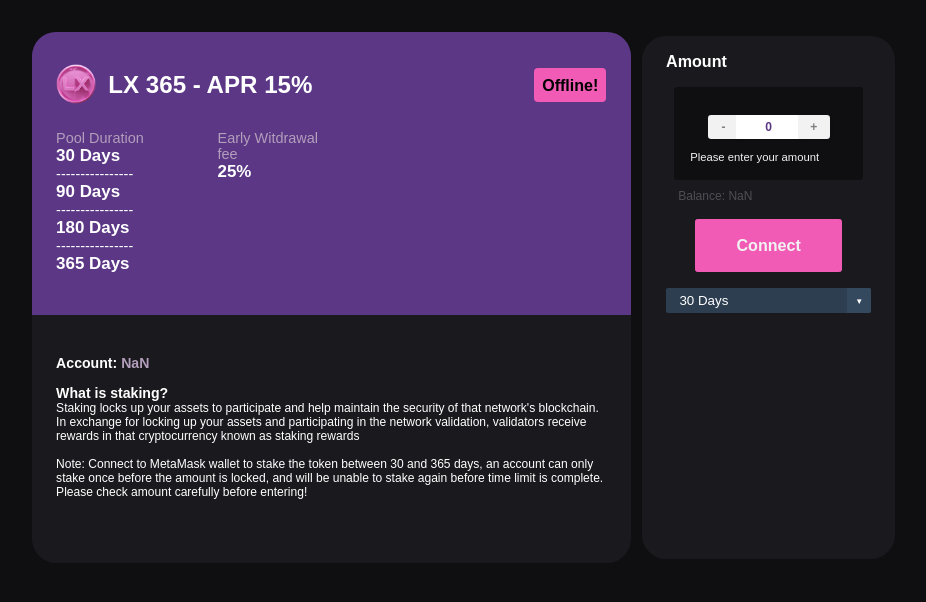
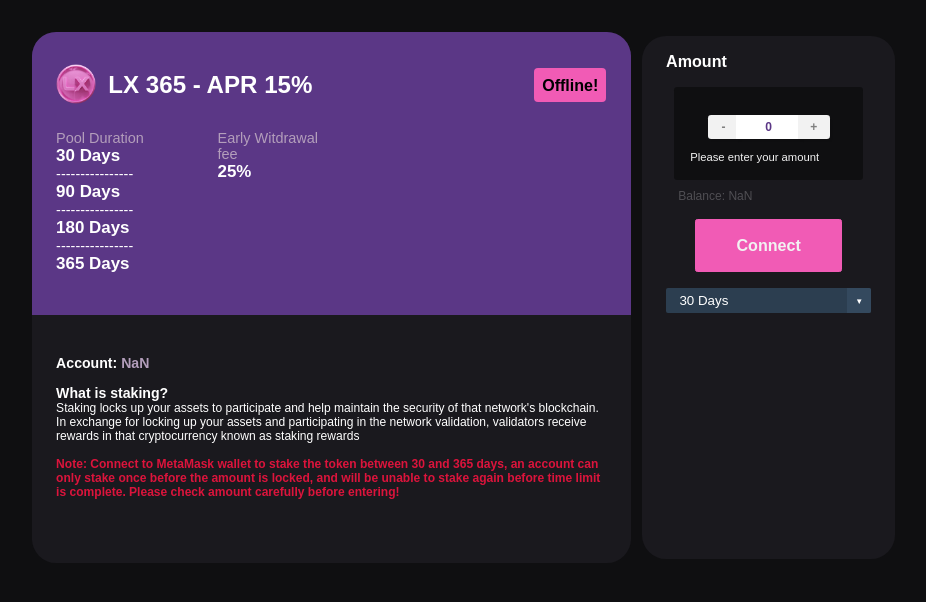
Before and after one commit to mfahadiqbalofcl/LX-DApp, a website with bundled scripts: page index.html in a window 1280 px wide. Shown: the whole page, without its empty margins (176-1102 px from the left). Built offline with nearby package versions, Linux system fonts and the light colour scheme; files whose address does not match are found by name.

Commit message:
Update style.css

```diff
--- a/assets/css/style.css
+++ b/assets/css/style.css
@@ -240,6 +240,11 @@
 
 span.light-font-color-2 {
     color: #4f4e53;
+}
+
+.main-note{
+    color: crimson;
+    font-weight: 600;
 }
 
 .stake-wrapper {
```
